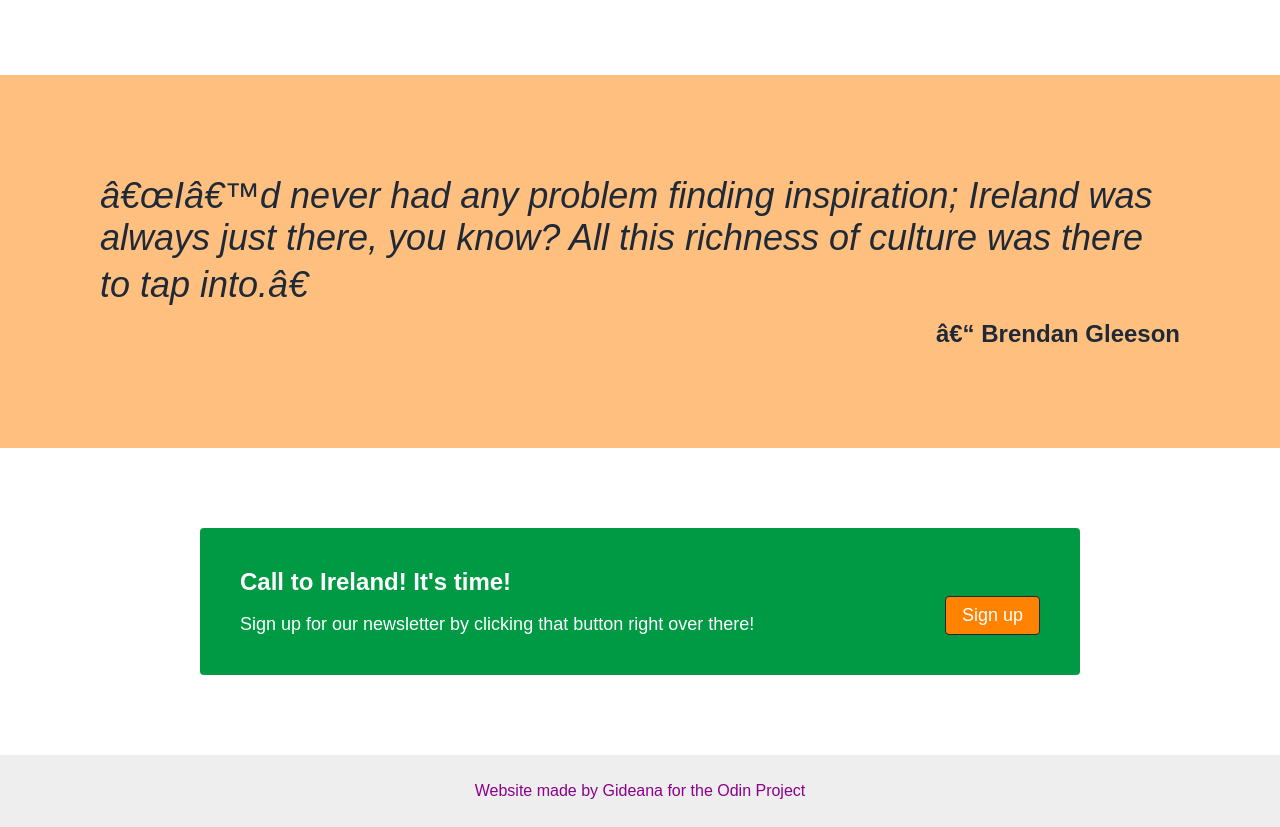
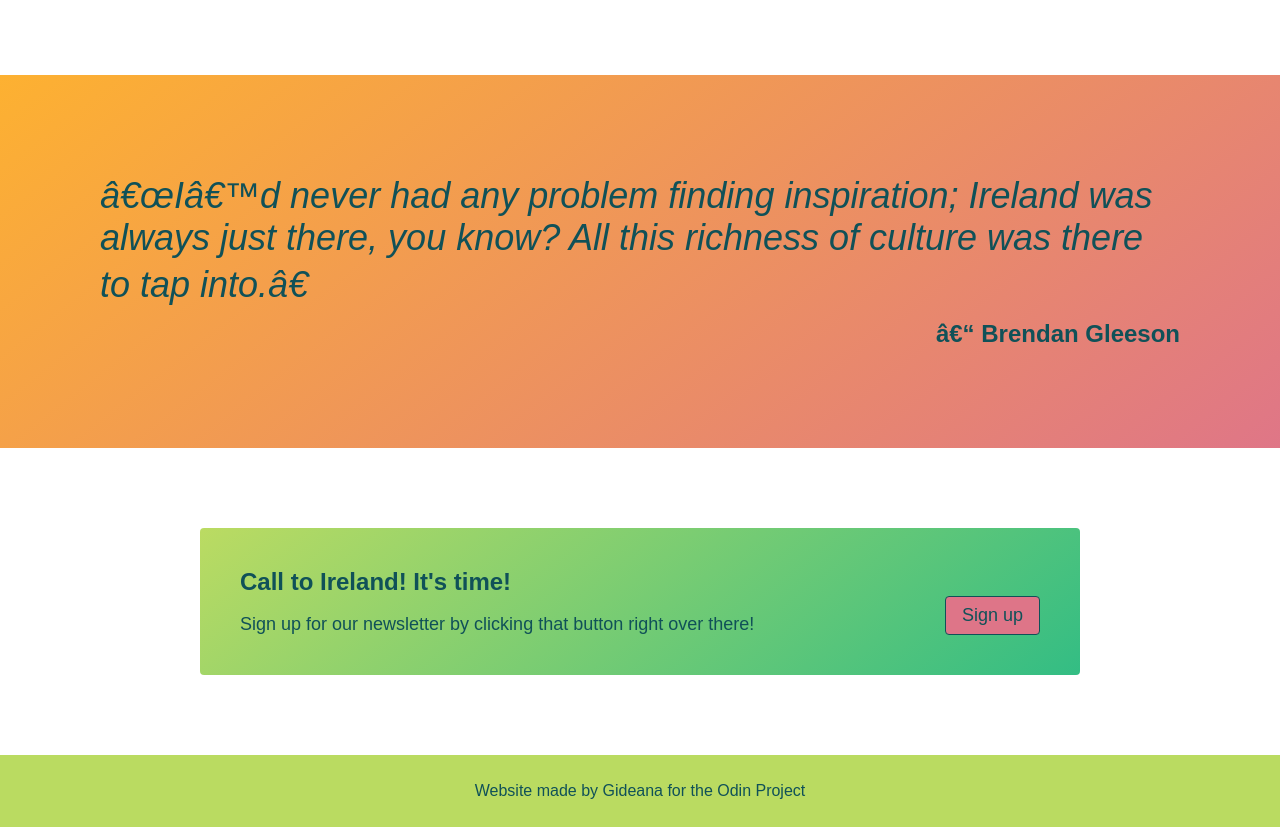
Before and after one commit to Gideana/odin-landingpage, a plain HTML site: page index.html in a window 1280 px wide. Shown: the part 1208-2035 px from the top of the page. Drawn offline with Linux system fonts and the light colour scheme.

Commit message:
Add new design

```diff
--- a/index.html
+++ b/index.html
@@ -7,6 +7,7 @@
     </head>
 
     <body>
+        <header>
              <nav>
                  <ul class="left-links">
                     <li><a href="./index.html">Header Logo</a></li>
@@ -28,6 +29,7 @@
                     <img src="./images/title_img.jpg" alt="Cliffs of Moher">
                 </div>
             </div>
+        </header>
 
         <div class="title">Regional Brands:</div>
         <div class="regions">
--- a/styles.css
+++ b/styles.css
@@ -8,10 +8,10 @@ nav {
     justify-content: space-between;
 }
 
-nav, .information {
-    background-color: rgb(0, 154, 68);
+header {
+  background: rgb(51,189,132);
+background: linear-gradient(322deg, rgba(51,189,132,1) 0%, rgba(187,219,98,1) 100%);
 }
-
 nav ul {
     list-style: none;
     padding-left: 100px;
@@ -21,7 +21,7 @@ nav ul {
 
 a {
     text-decoration: none;
-    color: white;
+    color: rgb(16, 81, 88);
 }
 
 .right-links a {
@@ -40,7 +40,6 @@ a {
     justify-content: space-between;
     align-items: center;
     padding: 100px;
-    color: white;
 }
 
 h2 {
@@ -55,14 +54,15 @@ h2 {
     padding-right: 30px;
     width: 50%;
     font-size: 18px;
+    color: rgb(16, 81, 88);
 }
 
 button {
     width: max-content;
-    background-color: rgb(255, 130, 0);
-    color: #1F2937;
+    background-color: rgb(222, 117, 136);
+    color: rgb(16, 81, 88);
     border-radius: 4px;
-    border: solid #1F2937 1px;
+    border: solid rgb(16, 81, 88) 1px;
     padding: 8px 16px;
     font-size: 18px;
     }
@@ -77,6 +77,7 @@ button {
     margin: 32px;
     font-size: 36px;
     font-weight: 900;
+    color: rgb(16, 81, 88);
 }
 
 .regions {
@@ -88,6 +89,7 @@ button {
     row-gap: 32px;
     column-gap: 32px;
     font-size: 18px;
+    color: rgb(16, 81, 88);
 }
 
 .regions img {
@@ -110,8 +112,9 @@ button {
   }
 
   .quote {
-    background-color: rgb(255, 130, 0, .5);
-    color: #1F2937;
+    background: rgb(223,118,135);
+    background: linear-gradient(322deg, rgba(223,118,135,1) 0%, rgba(253,177,49,1) 100%);
+    color: rgb(16, 81, 88);
     padding: 100px;
   }
 
@@ -131,8 +134,9 @@ button {
   }
 
   .sign-up {
-    background-color: rgb(0, 154, 68);
-    color: white;
+    background: rgb(51,189,132);
+background: linear-gradient(322deg, rgba(51,189,132,1) 0%, rgba(187,219,98,1) 100%);
+    color: rgb(16, 81, 88);
     border-radius: 4px;
     padding: 40px;
     display: grid;
@@ -154,8 +158,8 @@ button {
 
   .footer {
     height: 72px;
-    background: #eee;
-    color: darkmagenta;
+    background: #BADB61;
+    color: rgb(16, 81, 88);
     display: flex;
     align-items: center;
     justify-content: center;
```
Lines whose indentation alone changed are shown as unchanged.
